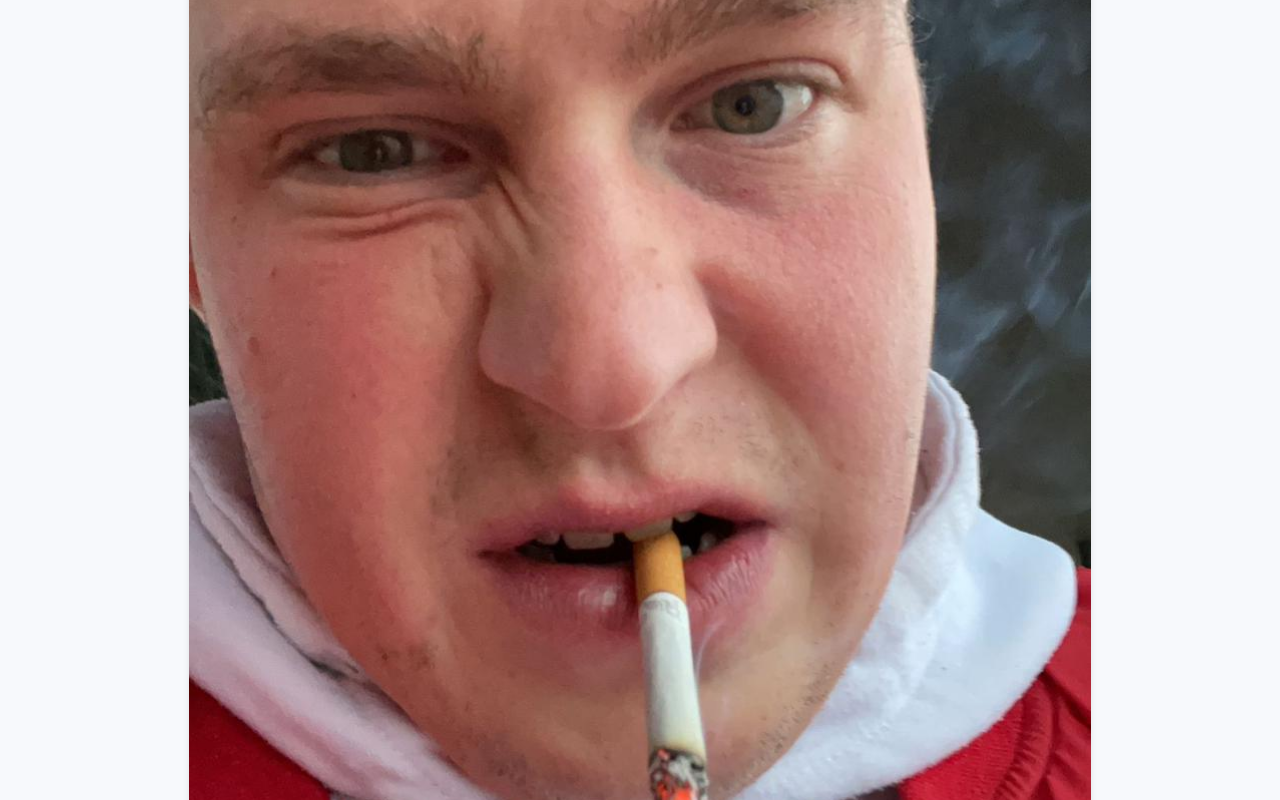
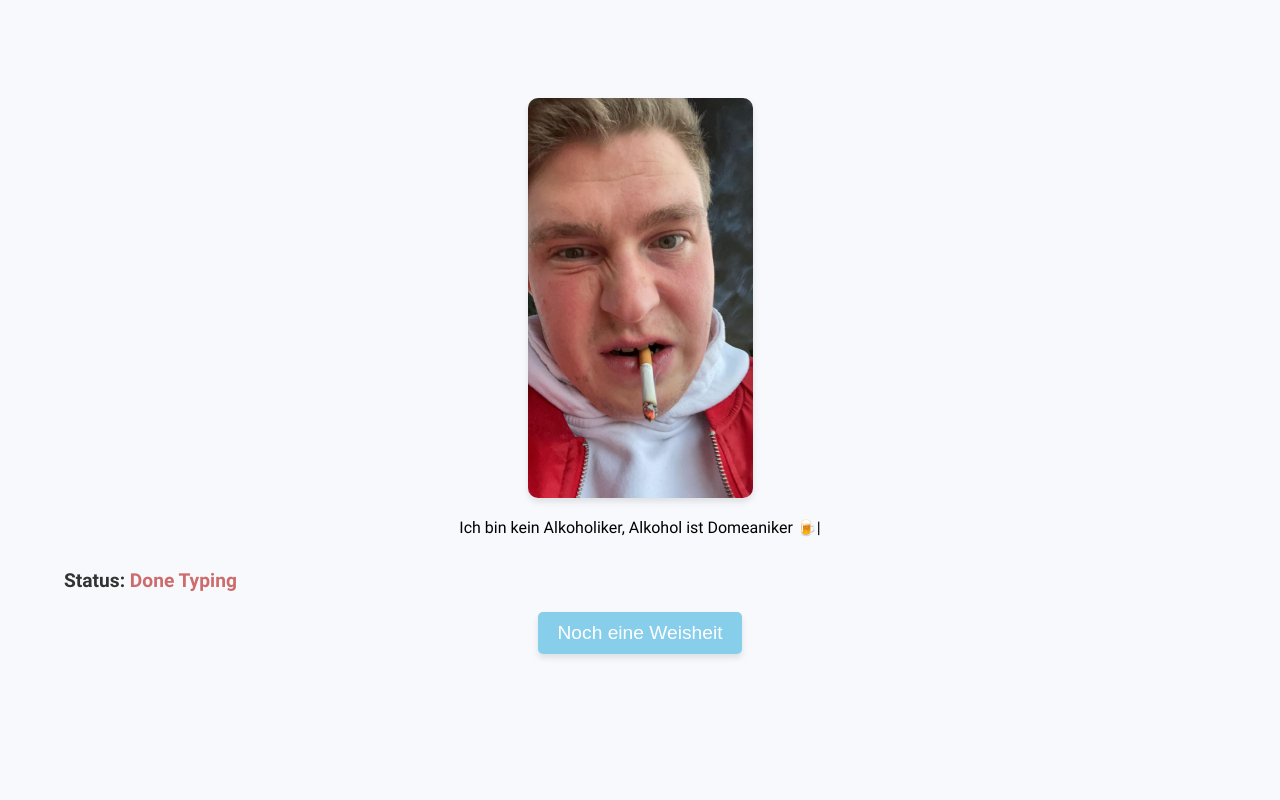
Before and after one commit to jonas8900/Dicerun, a Next.js app: page /greetings in a window 1280 px wide. Shown: the top 800 px of the page. Built offline with nearby package versions, Linux system fonts and the light colour scheme.

Commit message:
change height

```diff
--- a/pages/greetings.js
+++ b/pages/greetings.js
@@ -103,18 +103,20 @@ const FadeInContainer = styled.div`
   height: 100vh;
   background-color: #f7f9fc;
   animation: ${fadeIn} 1s ease;
+
 `;
 
 const StyledImage = styled(Image)`
     width: 100%;
     height: 100%;
+    max-height: 400px;
     object-fit: cover;
     border-radius: 10px;
     box-shadow: 0 4px 6px rgba(0, 0, 0, 0.1);
 `;
 
 const StyledImageWrapper = styled.div`
-    margin: 4rem;
+    margin: 1rem 4rem 1rem 4rem;
     border-radius: 10px;
 `;
 
@@ -134,8 +136,6 @@ const StyledTypingStatus = styled.p`
 
 const TextWrapper = styled.div`
     margin: 0 4rem 0 4rem;
-
-
 `;
 
 const StyledButton = styled.button`
@@ -143,6 +143,7 @@ const StyledButton = styled.button`
   color: white;
   font-size: 1.2rem;
   padding: 10px 20px;
+  margin-bottom: 4rem;
   border: none;
   border-radius: 5px;
   cursor: pointer;
```
